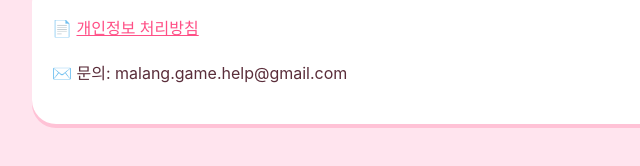
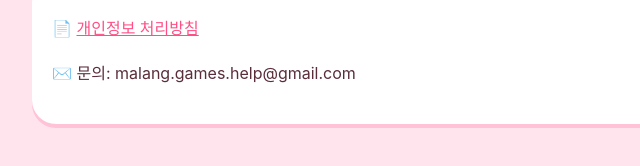
Before and after one commit to tenjinmike/tenjinmike.github.io, a plain HTML site: page index.html in a window 1280 px wide. Shown: the part 604-770 px from the top of the page, 288-928 px from the left. Drawn offline with Linux system fonts and the light colour scheme.

Commit message:
문의 이메일: malang.games.help@gmail.com
Co-Authored-By: Claude Opus 5.5 <noreply@anthropic.com>
Claude-Session: https://claude.ai/code/session_0141CfpBnJU5XFQXcc734gr6

```diff
--- a/index.html
+++ b/index.html
@@ -23,6 +23,6 @@ a{color:#ff4f86}
 </div>
 <div class="card">
 <p>📄 <a href="privacy.html">개인정보 처리방침</a></p>
-<p>✉️ 문의: <span id="mail">malang.game.help@gmail.com</span></p>
+<p>✉️ 문의: <span id="mail">malang.games.help@gmail.com</span></p>
 </div>
 </main></body></html>
```
Also changed, not shown: privacy.html (+1 -1 lines).
